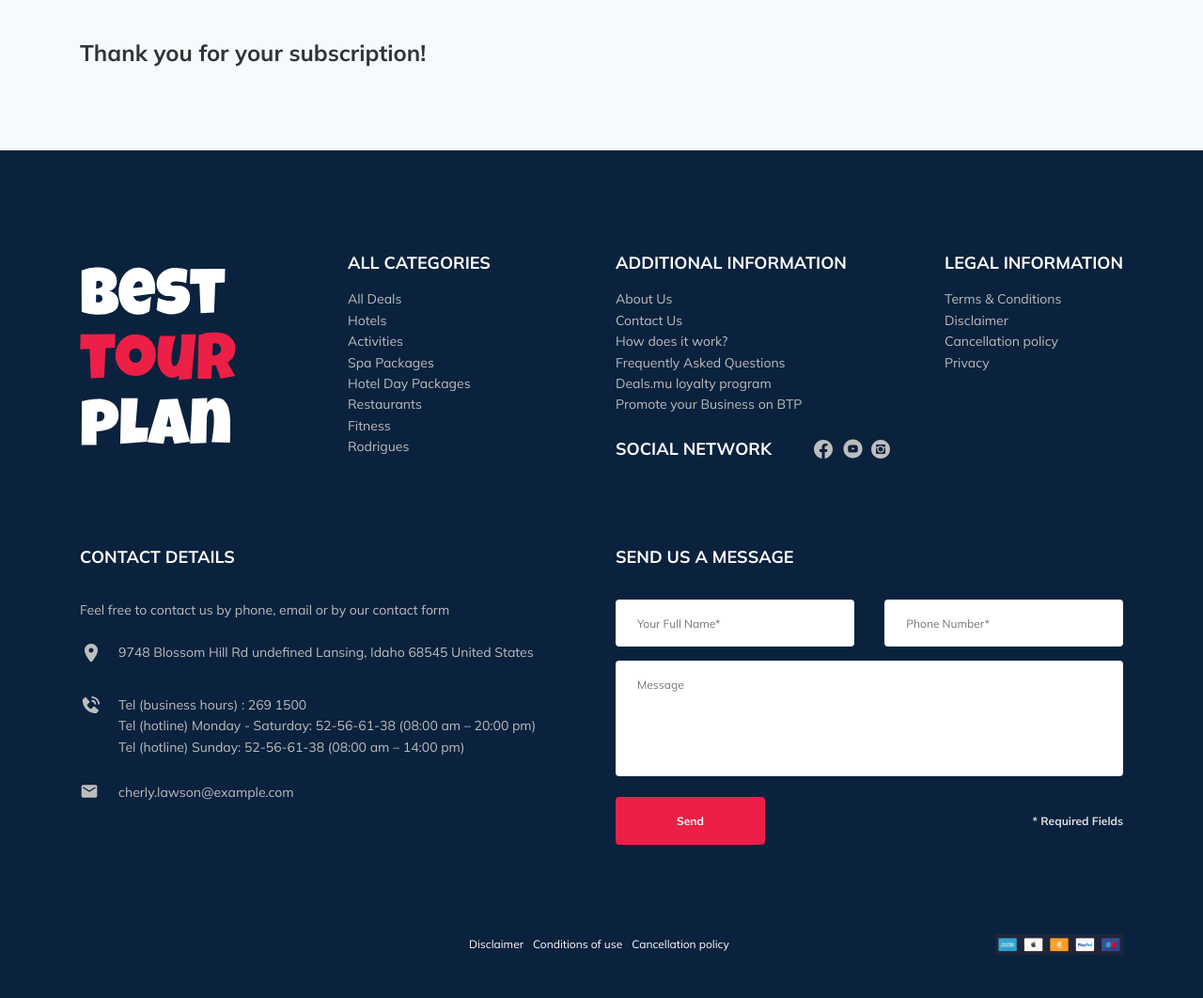
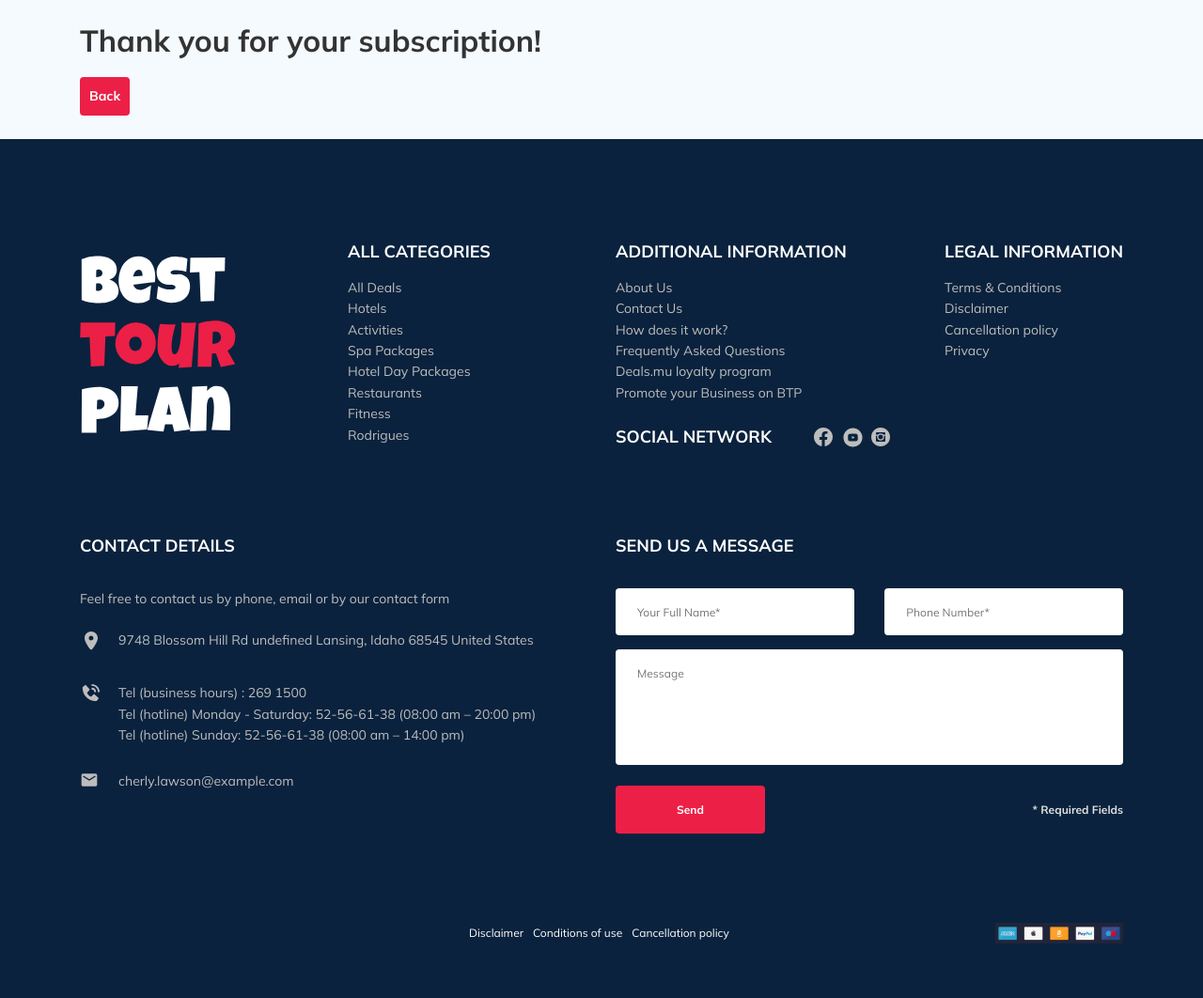
Before and after one commit to Olia-tsk/tour-plan, a PHP site: page /subscription.php in a window 1280 px wide. Shown: the part 201-1263 px from the top of the page at 94% size. After the commit the page ends 1205 px from the top, so only its background shows below. Run offline with PHP 8.4, Linux system fonts and the light colour scheme; some libraries are stand-ins or nearby versions.

Commit message:
fix style for thanks page

```diff
--- a/css/style.css
+++ b/css/style.css
@@ -1761,13 +1761,16 @@ template {
 }
 
 .thanks__text {
-  margin-bottom: 0 0 20px 0;
+  margin: 0;
+  margin-bottom: 25px;
 }
 
 .thanks__button {
+  display: inline-block;
   margin-bottom: 25px;
   padding: 13px 10px;
   font-size: 14px;
+  text-decoration: none;
 }
 
 @media (max-width: 1200px) {
--- a/sass/blocks/_thanks.sass
+++ b/sass/blocks/_thanks.sass
@@ -2,8 +2,11 @@
     &__title
         margin: 25px 0 20px 0
     &__text
-        margin-bottom: 0 0 20px 0
+        margin: 0
+        margin-bottom: 25px
     &__button
+        display: inline-block
         margin-bottom: 25px
         padding: 13px 10px
         font-size: 14px
+        text-decoration: none
--- a/subscription.php
+++ b/subscription.php
@@ -1,10 +1,10 @@
 <?php include('header.php') ?>
 
-<section class="hotel">
+<div class="thanks">
     <div class="container">
-        <h2>Thank you for your subscription!</h2>
+        <h1 class="thanks__title">Thank you for your subscription!</h1>
+        <a href="index.html" class="button thanks__button">Back</a>
     </div>
 </section>
 
-
 <?php include('footer.php') ?>
--- a/thankyou.php
+++ b/thankyou.php
@@ -4,7 +4,7 @@
     <div class="container">
         <h1 class="thanks__title">Message send!</h1>
         <p class="thanks__text">We gonna call you back within an hour.</p>
-        <button class="button thanks__button">Back</button>
+        <a href="index.html" class="button thanks__button">Back</a>
     </div>
 </section>
 
```
Also changed, not shown: 1 other file.
